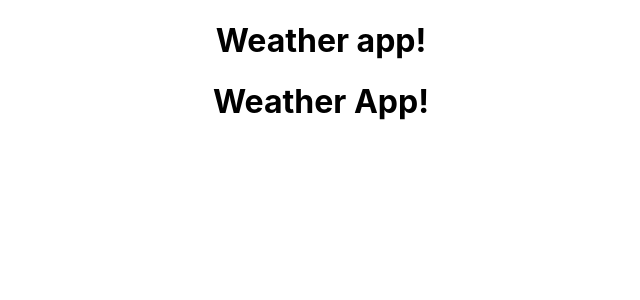
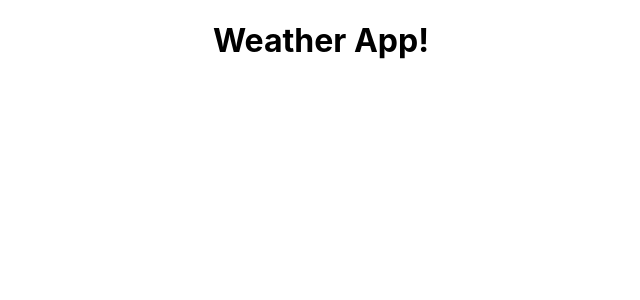
Before and after one commit to nmegrant/weather-app-frontend, a React (Create React App) app: page / in a window 1280 px wide. Shown: the top 300 px of the page, without its empty margins (319-959 px from the left). Built offline with nearby package versions, Linux system fonts and the light colour scheme.

Commit message:
Intall libraries and set up store framework

```diff
--- a/src/App.js
+++ b/src/App.js
@@ -8,7 +8,6 @@ import "./App.css";
 function App() {
   return (
     <div className="App">
-      <h1>Weather app!</h1>
       <Switch>
         <Route exact path="/" component={MainPage} />
       </Switch>
```
